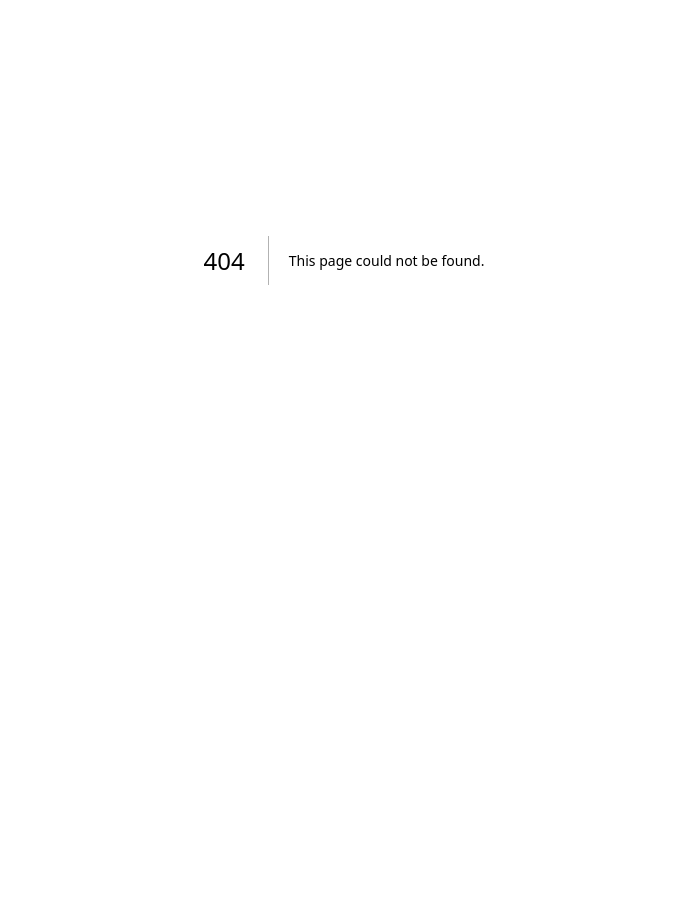
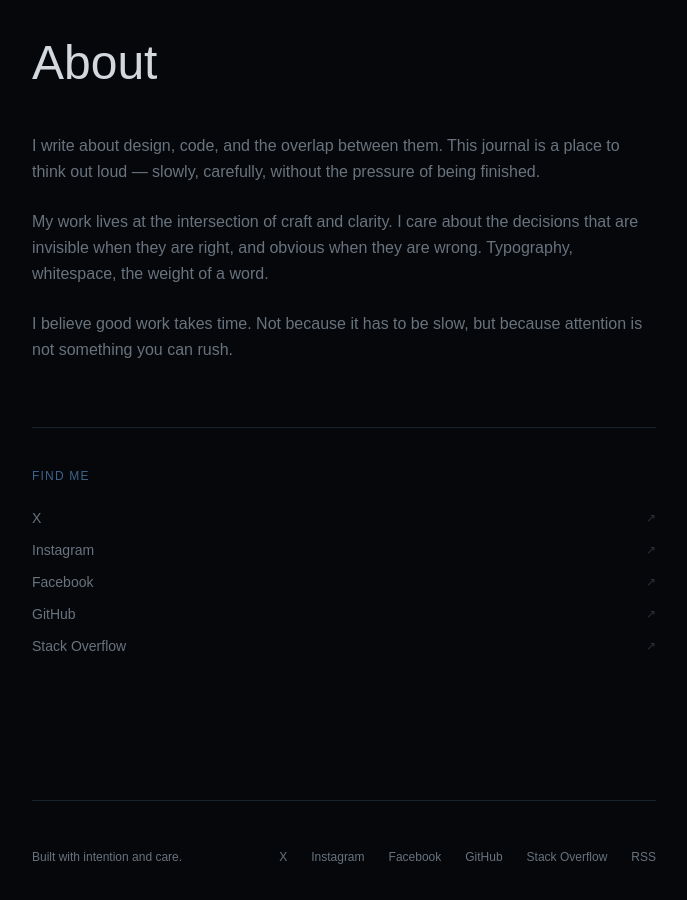
Before and after one commit to giusber2005/personal-blog, a Next.js app: page /about in a window 1280 px wide. Before the commit this address had no page. Shown: the part 140-1040 px from the top of the page, without its empty margins (296-983 px from the left). Before the commit the page ends 800 px from the top, so only its background shows below. Built offline with nearby package versions, Linux system fonts and the light colour scheme; a web font is replaced by a local one.

Commit message:
Add About page and expand social links
- Implement /about page with bio and contact links
- Add Instagram, Facebook, X, Stack Overflow to footer
- Fix About nav link to point to /about

Co-Authored-By: Claude Sonnet 4.6 <noreply@anthropic.com>

```diff
--- /dev/null
+++ b/app/about/page.tsx
@@ -0,0 +1,60 @@
+import { BlogHeader } from "@/components/blog-header"
+import { BlogFooter } from "@/components/blog-footer"
+
+const contacts = [
+  { label: "X", href: "https://x.com" },
+  { label: "Instagram", href: "https://instagram.com" },
+  { label: "Facebook", href: "https://facebook.com" },
+  { label: "GitHub", href: "https://github.com" },
+  { label: "Stack Overflow", href: "https://stackoverflow.com" },
+]
+
+export default function AboutPage() {
+  return (
+    <div className="min-h-screen bg-background">
+      <main className="mx-auto max-w-2xl px-6">
+        <BlogHeader />
+
+        <section className="py-12 md:py-20">
+          <h1 className="font-serif text-4xl md:text-5xl text-foreground leading-tight text-pretty mb-10">
+            About
+          </h1>
+
+          <div className="flex flex-col gap-6 mb-16">
+            <p className="text-muted-foreground text-base leading-relaxed">
+              I write about design, code, and the overlap between them. This journal is a place to think out loud — slowly, carefully, without the pressure of being finished.
+            </p>
+            <p className="text-muted-foreground text-base leading-relaxed">
+              My work lives at the intersection of craft and clarity. I care about the decisions that are invisible when they are right, and obvious when they are wrong. Typography, whitespace, the weight of a word.
+            </p>
+            <p className="text-muted-foreground text-base leading-relaxed">
+              I believe good work takes time. Not because it has to be slow, but because attention is not something you can rush.
+            </p>
+          </div>
+
+          <div className="border-t border-border pt-10">
+            <h2 className="text-xs tracking-widest uppercase text-primary/70 mb-6">
+              Find me
+            </h2>
+            <div className="flex flex-col gap-3">
+              {contacts.map(({ label, href }) => (
+                <a
+                  key={label}
+                  href={href}
+                  target="_blank"
+                  rel="noopener noreferrer"
+                  className="group flex items-center justify-between text-sm text-muted-foreground hover:text-foreground transition-colors"
+                >
+                  <span>{label}</span>
+                  <span className="text-xs text-muted-foreground/40 group-hover:text-primary transition-colors">↗</span>
+                </a>
+              ))}
+            </div>
+          </div>
+        </section>
+
+        <BlogFooter />
+      </main>
+    </div>
+  )
+}
--- a/components/blog-footer.tsx
+++ b/components/blog-footer.tsx
@@ -1,3 +1,12 @@
+const links = [
+  { label: "X", href: "https://x.com" },
+  { label: "Instagram", href: "https://instagram.com" },
+  { label: "Facebook", href: "https://facebook.com" },
+  { label: "GitHub", href: "https://github.com" },
+  { label: "Stack Overflow", href: "https://stackoverflow.com" },
+  { label: "RSS", href: "/rss" },
+]
+
 export function BlogFooter() {
   return (
     <footer className="py-12 border-t border-border mt-16">
@@ -5,29 +14,18 @@ export function BlogFooter() {
         <p className="text-xs text-muted-foreground">
           {"Built with intention and care."}
         </p>
-        <div className="flex items-center gap-6">
-          <a
-            href="https://twitter.com"
-            target="_blank"
-            rel="noopener noreferrer"
-            className="text-xs text-muted-foreground hover:text-primary transition-colors"
-          >
-            Twitter
-          </a>
-          <a
-            href="https://github.com"
-            target="_blank"
-            rel="noopener noreferrer"
-            className="text-xs text-muted-foreground hover:text-primary transition-colors"
-          >
-            GitHub
-          </a>
-          <a
-            href="/rss"
-            className="text-xs text-muted-foreground hover:text-primary transition-colors"
-          >
-            RSS
-          </a>
+        <div className="flex items-center gap-6 flex-wrap">
+          {links.map(({ label, href }) => (
+            <a
+              key={label}
+              href={href}
+              target={href.startsWith("http") ? "_blank" : undefined}
+              rel={href.startsWith("http") ? "noopener noreferrer" : undefined}
+              className="text-xs text-muted-foreground hover:text-primary transition-colors"
+            >
+              {label}
+            </a>
+          ))}
         </div>
       </div>
     </footer>
--- a/components/blog-header.tsx
+++ b/components/blog-header.tsx
@@ -14,7 +14,7 @@ export function BlogHeader() {
           Writing
         </Link>
         <Link
-          href="/"
+          href="/about"
           className="text-muted-foreground text-sm hover:text-primary transition-colors"
         >
           About
```
